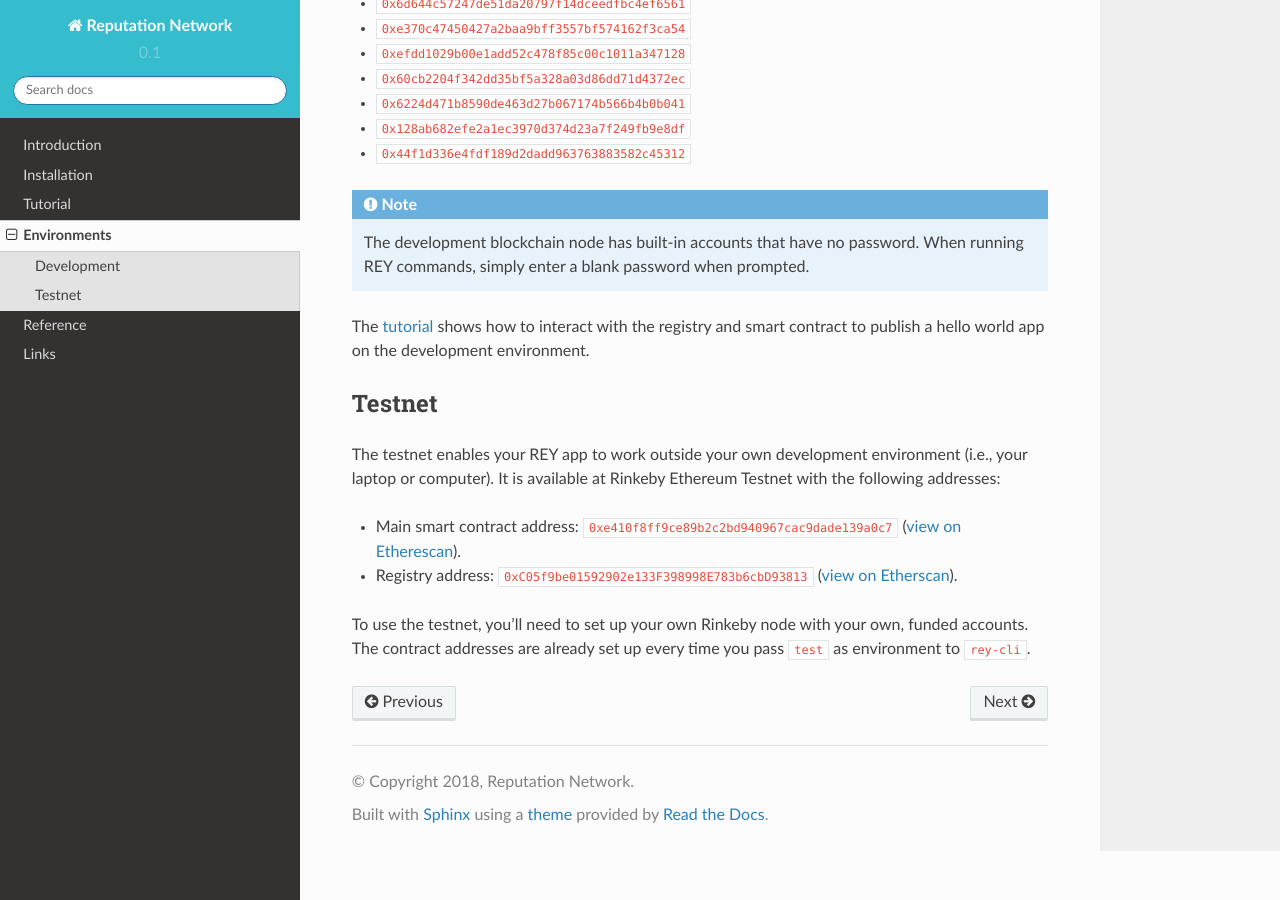
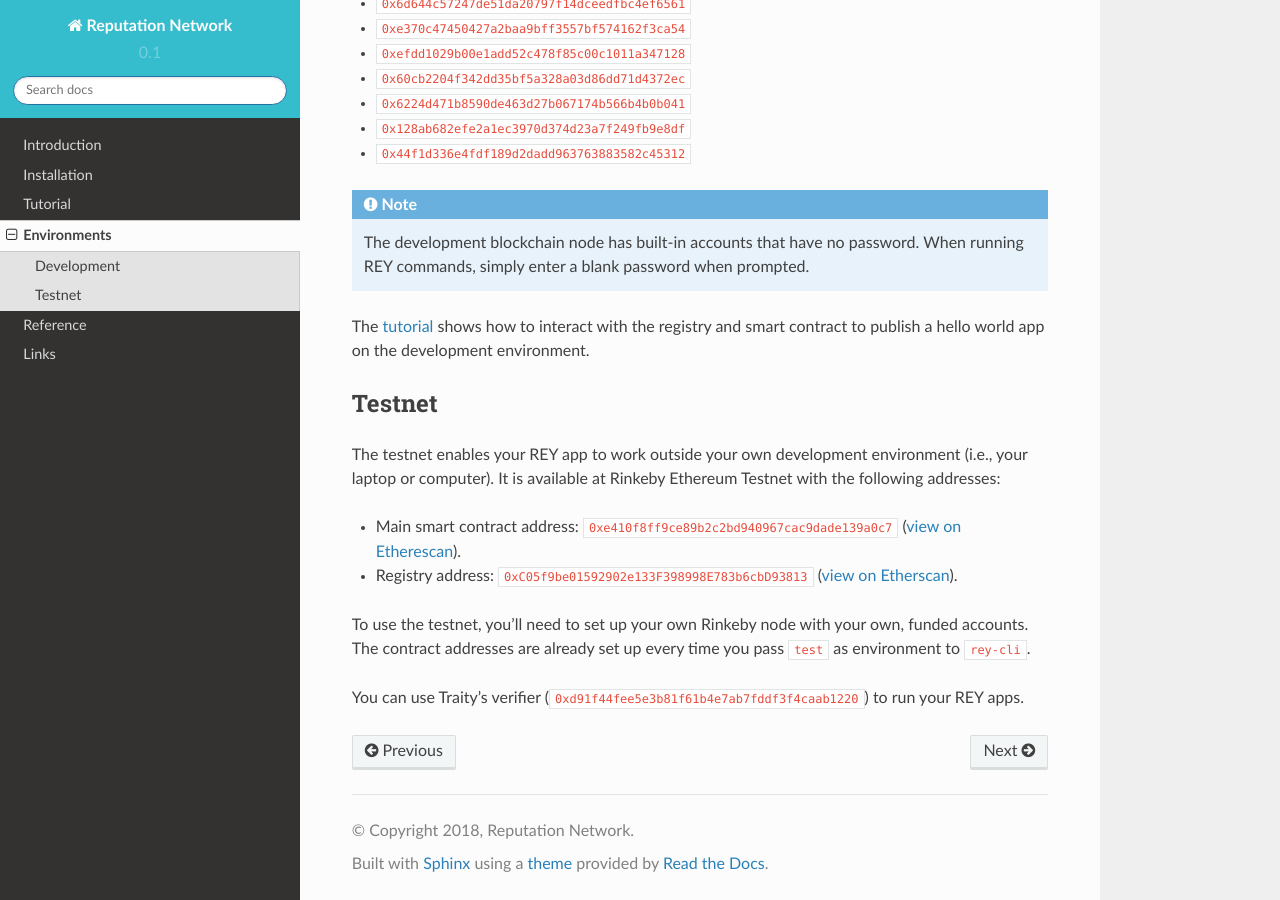
Before and after one commit to reputation-network/rey-docs, a Sphinx documentation site: the page built from docs/contents/environments.rst, in a window 1280 px wide and 900 px high, scrolled down 852 px. Built offline with Sphinx 7.4.7 and the Read the Docs theme 2.0.0, drawn with Linux system fonts in a browser that asks for light colours.

Commit message:
Mention Traity verifier

```diff
--- a/docs/contents/environments.rst
+++ b/docs/contents/environments.rst
@@ -56,3 +56,5 @@ The testnet enables your REY app to work outside your own development environmen
 - Registry address: ``0xC05f9be01592902e133F398998E783b6cbD93813`` (`view on Etherscan <https://rinkeby.etherscan.io/address/0xC05f9be01592902e133F398998E783b6cbD93813>`_).
 
 To use the testnet, you'll need to set up your own Rinkeby node with your own, funded accounts. The contract addresses are already set up every time you pass ``test`` as environment to ``rey-cli``.
+
+You can use Traity's verifier (``0xd91f44fee5e3b81f61b4e7ab7fddf3f4caab1220``) to run your REY apps.
```
